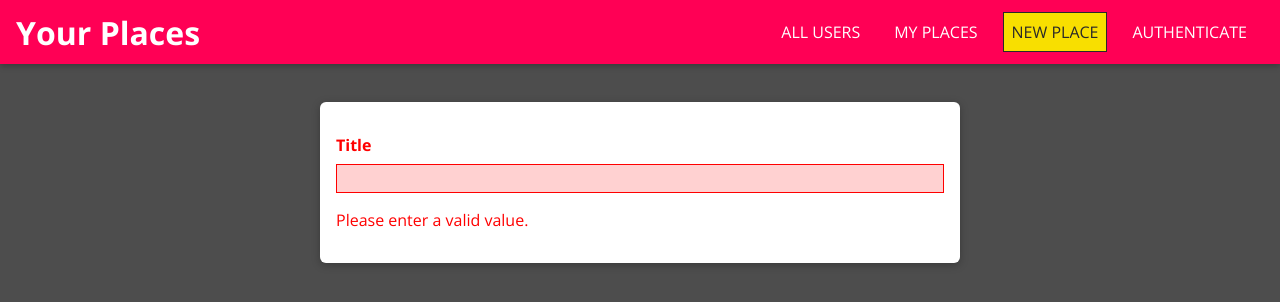
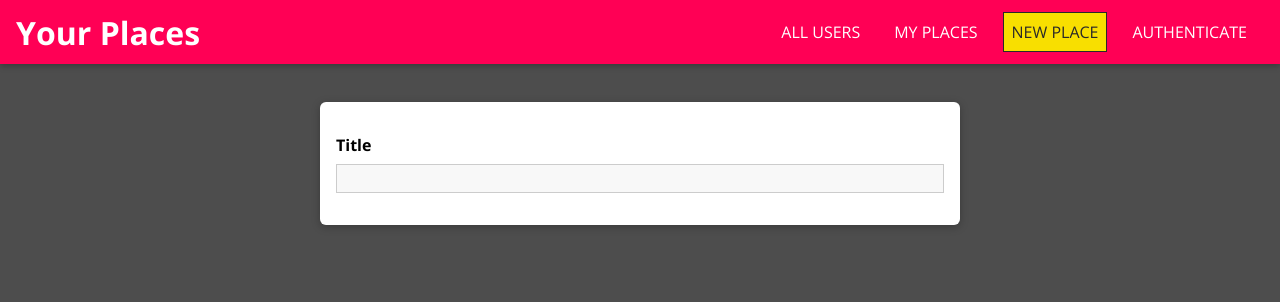
Before and after one commit to JuanK81/mern-frontend, a React (Create React App) app: page /places/new in a window 1280 px wide. Shown: the top 302 px of the page. Built offline with nearby package versions, Linux system fonts and the light colour scheme.

Commit message:
add basic validation

```diff
--- a/src/places/Pages/NewPlace.js
+++ b/src/places/Pages/NewPlace.js
@@ -1,12 +1,21 @@
-import React from 'react';
+import React from "react";
 
-import Input from '../../shared/components/FormElements/Input';
-import './NewPlace.css'
+import Input from "../../shared/components/FormElements/Input";
+import { VALIDATOR_REQUIRE } from "../../shared/components/util/validators";
+import "./NewPlace.css";
 
 const NewPLace = () => {
-    return <form className='place-form'>
-        <Input type='text' label='Title' element='input' validators={[]} errorText='Please enter a valid value.'/>
+  return (
+    <form className="place-form">
+      <Input
+        type="text"
+        label="Title"
+        element="input"
+        validators={[VALIDATOR_REQUIRE()]}
+        errorText="Please enter a valid value."
+      />
     </form>
+  );
 };
 
-export default NewPLace
+export default NewPLace;
--- a/src/shared/components/FormElements/Input.js
+++ b/src/shared/components/FormElements/Input.js
@@ -1,5 +1,6 @@
 import React, { useReducer } from "react";
 
+import { validate } from "../util/validators";
 import "./Input.css";
 
 const inputReducer = (state, action) => {
@@ -8,8 +9,13 @@
       return {
         ...state,
         value: action.val,
-        isValid: true,
+        isValid: validate(action.val, action.validators),
       };
+      case 'TOUCH':
+          return {
+              ...state,
+              isTouched: true
+          }
     default:
       return state;
   }
@@ -18,11 +24,18 @@
 const Input = (props) => {
   const [inputState, dispatch] = useReducer(inputReducer, {
     value: "",
+    isTouched: false,
     isValid: false,
   });
 
   const changeHandler = (event) => {
-    dispatch({ type: "CHANGE", val: event.target.value });
+    dispatch({ type: "CHANGE", val: event.target.value, validators: props.validators });
+  };
+
+  const touchHandler = () => {
+      dispatch({
+          type: 'TOUCH'
+      })
   };
 
   const element =
@@ -32,6 +45,7 @@
         type={props.type}
         placeholder={props.placeholder}
         onChange={changeHandler}
+        onBlur={touchHandler}
         value={inputState.value}
       />
     ) : (
@@ -39,6 +53,7 @@
         id={props.id}
         rows={props.rows || 3}
         onChange={changeHandler}
+        onBlur={touchHandler}
         value={inputState.value}
       />
     );
@@ -46,12 +61,12 @@
   return (
     <div
       className={`form-control ${
-        !inputState.isValid && "form-control--invalid"
+        !inputState.isValid && inputState.isTouched && "form-control--invalid"
       }`}
     >
       <label htmlFor={props.id}>{props.label}</label>
       {element}
-      {!inputState.isValid && <p>{props.errorText}</p>}
+      {!inputState.isValid && inputState.isTouched && <p>{props.errorText}</p>}
     </div>
   );
 };
--- /dev/null
+++ b/src/shared/components/util/validators.js
@@ -0,0 +1,46 @@
+const VALIDATOR_TYPE_REQUIRE = 'REQUIRE';
+const VALIDATOR_TYPE_MINLENGTH = 'MINLENGTH';
+const VALIDATOR_TYPE_MAXLENGTH = 'MAXLENGTH';
+const VALIDATOR_TYPE_MIN = 'MIN';
+const VALIDATOR_TYPE_MAX = 'MAX';
+const VALIDATOR_TYPE_EMAIL = 'EMAIL';
+const VALIDATOR_TYPE_FILE = 'FILE';
+
+export const VALIDATOR_REQUIRE = () => ({ type: VALIDATOR_TYPE_REQUIRE });
+export const VALIDATOR_FILE = () => ({ type: VALIDATOR_TYPE_FILE });
+export const VALIDATOR_MINLENGTH = val => ({
+  type: VALIDATOR_TYPE_MINLENGTH,
+  val: val
+});
+export const VALIDATOR_MAXLENGTH = val => ({
+  type: VALIDATOR_TYPE_MAXLENGTH,
+  val: val
+});
+export const VALIDATOR_MIN = val => ({ type: VALIDATOR_TYPE_MIN, val: val });
+export const VALIDATOR_MAX = val => ({ type: VALIDATOR_TYPE_MAX, val: val });
+export const VALIDATOR_EMAIL = () => ({ type: VALIDATOR_TYPE_EMAIL });
+
+export const validate = (value, validators) => {
+  let isValid = true;
+  for (const validator of validators) {
+    if (validator.type === VALIDATOR_TYPE_REQUIRE) {
+      isValid = isValid && value.trim().length > 0;
+    }
+    if (validator.type === VALIDATOR_TYPE_MINLENGTH) {
+      isValid = isValid && value.trim().length >= validator.val;
+    }
+    if (validator.type === VALIDATOR_TYPE_MAXLENGTH) {
+      isValid = isValid && value.trim().length <= validator.val;
+    }
+    if (validator.type === VALIDATOR_TYPE_MIN) {
+      isValid = isValid && +value >= validator.val;
+    }
+    if (validator.type === VALIDATOR_TYPE_MAX) {
+      isValid = isValid && +value <= validator.val;
+    }
+    if (validator.type === VALIDATOR_TYPE_EMAIL) {
+      isValid = isValid && /^\S+@\S+\.\S+$/.test(value);
+    }
+  }
+  return isValid;
+};
```
